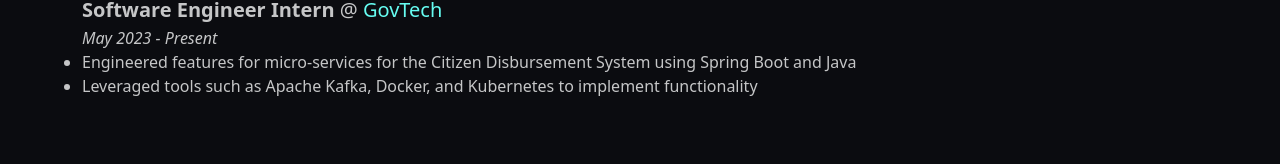
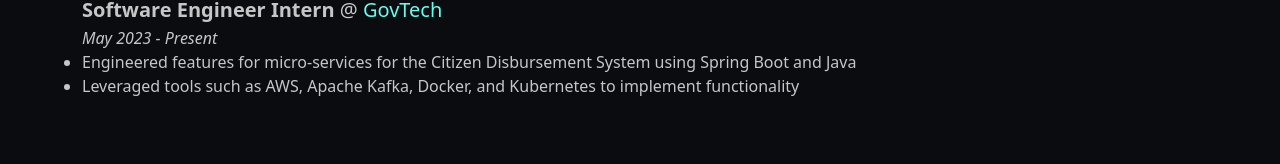
Before and after one commit to wrewsama/portfolio, a React (Create React App) app: page / in a window 1280 px wide. Shown: the part 738-902 px from the top of the page. Built offline with nearby package versions, Linux system fonts and the light colour scheme.

Commit message:
add aws to govtech internship description

```diff
--- a/src/components/experience.js
+++ b/src/components/experience.js
@@ -13,7 +13,7 @@ export default function Experience() {
                                 company="GovTech"
                                 date="May 2023 - Present"
                                 bulletPoints={["Engineered features for micro-services for the Citizen Disbursement System using Spring Boot and Java",
-                                               "Leveraged tools such as Apache Kafka, Docker, and Kubernetes to implement functionality"]}/>
+                                               "Leveraged tools such as AWS, Apache Kafka, Docker, and Kubernetes to implement functionality"]}/>
 
                 <ExperienceItem jobTitle="Software Engineer Intern"
                                 company="Grab"
```
